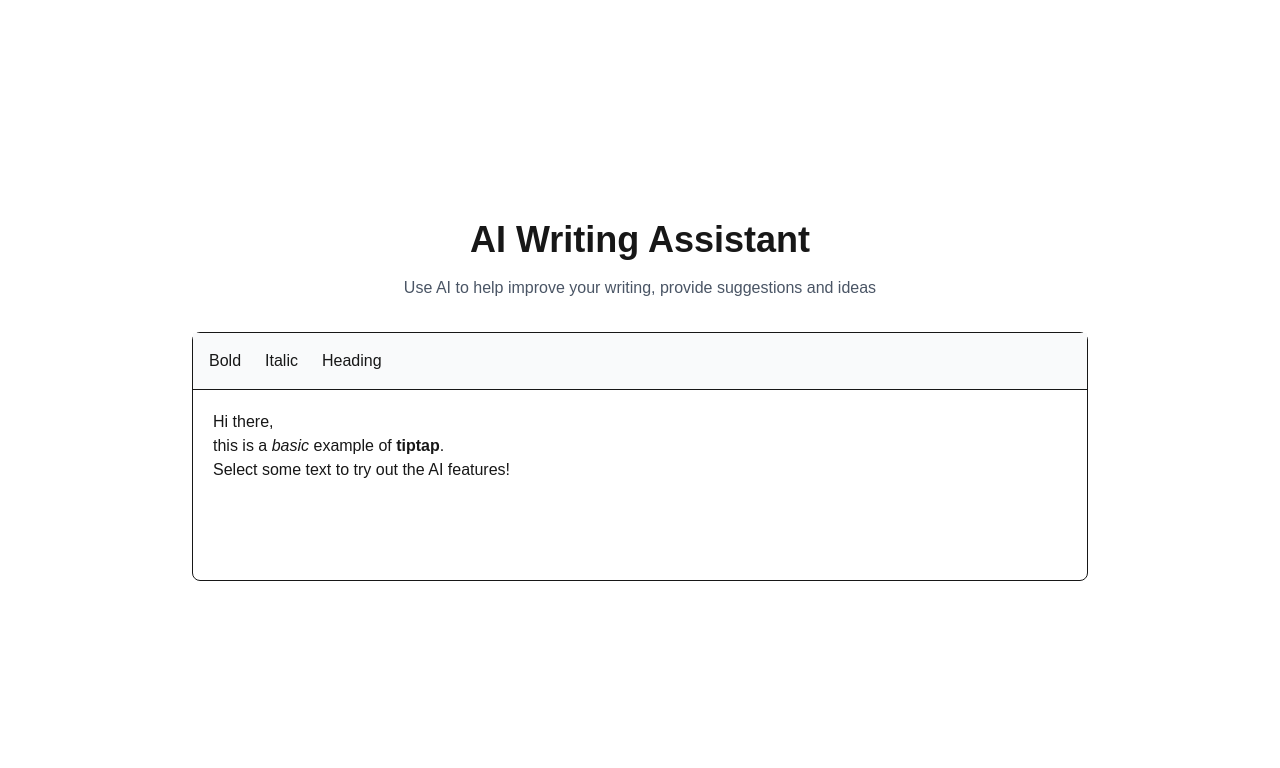
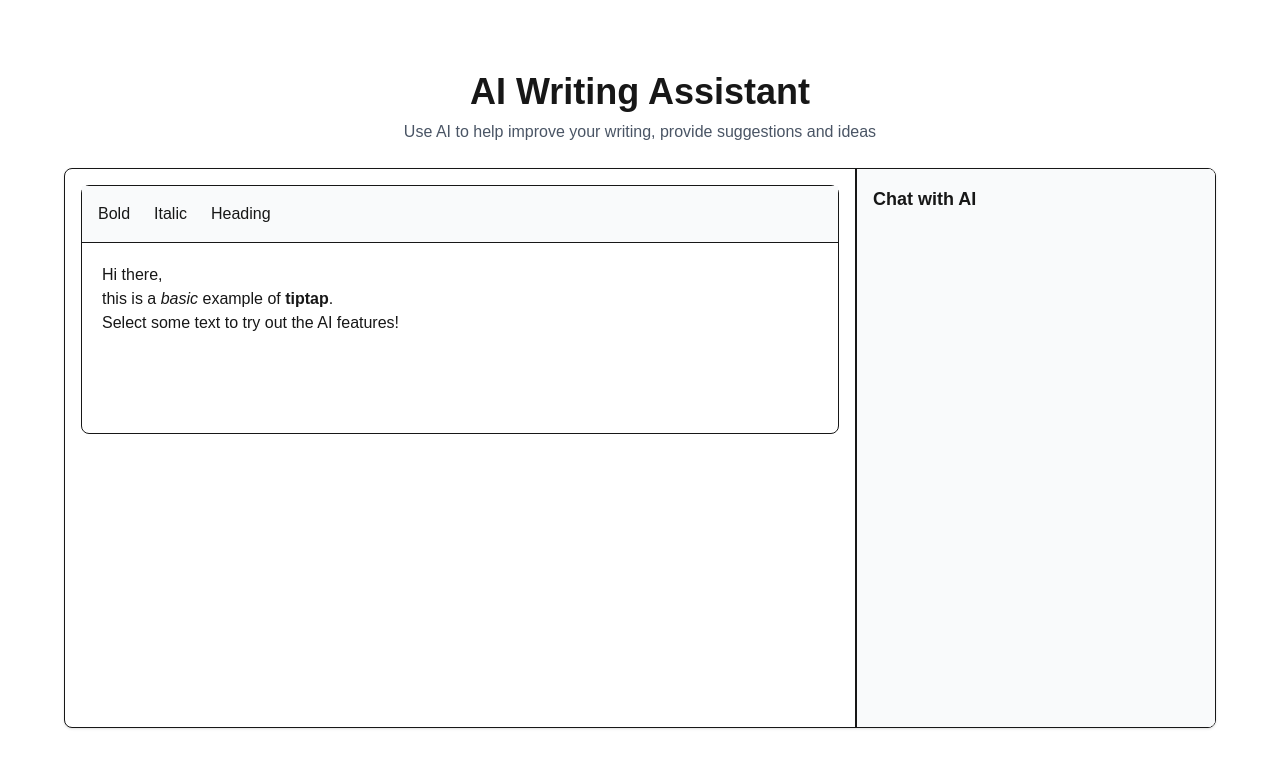
Before and after one commit to yuguang9527/aiedi, a Next.js app: page / in a window 1280 px wide. Shown: the top 768 px of the page. Built offline with nearby package versions, Linux system fonts and the light colour scheme.

Commit message:
feat: add chat panel for user+AI conversation history

```diff
--- a/src/app/page.tsx
+++ b/src/app/page.tsx
@@ -1,18 +1,34 @@
 "use client";
 
+import { useState, useCallback } from "react";
 import Editor from "@/components/Editor";
+import ChatPanel, { ChatMessage } from "@/components/ChatPanel";
 
 export default function Home() {
+  const [messages, setMessages] = useState<ChatMessage[]>([]);
+
+  // Handler to add a new user/AI message to the chat
+  const handleChat = useCallback((userContent: string, aiContent: string) => {
+    setMessages((prev) => [
+      ...prev,
+      { role: "user", content: userContent },
+      { role: "ai", content: aiContent },
+    ]);
+  }, []);
+
   return (
-    <main className="flex min-h-screen flex-col items-center justify-center p-24">
-      <div className="w-full max-w-4xl">
-        <h1 className="text-4xl font-bold text-center mb-4">
-          AI Writing Assistant
-        </h1>
-        <p className="text-gray-600 text-center mb-8">
-          Use AI to help improve your writing, provide suggestions and ideas
-        </p>
-        <Editor />
+    <main className="flex min-h-screen flex-col items-center justify-center p-8">
+      <h1 className="text-4xl font-bold text-center mb-2">AI Writing Assistant</h1>
+      <p className="text-gray-600 text-center mb-6">
+        Use AI to help improve your writing, provide suggestions and ideas
+      </p>
+      <div className="flex w-full max-w-6xl h-[70vh] border rounded-lg overflow-hidden bg-white shadow">
+        <div className="flex-1 p-4">
+          <Editor onChat={handleChat} />
+        </div>
+        <div className="w-[360px] border-l bg-gray-50">
+          <ChatPanel messages={messages} />
+        </div>
       </div>
     </main>
   );
--- /dev/null
+++ b/src/components/ChatPanel.tsx
@@ -0,0 +1,42 @@
+import React, { useEffect, useRef } from 'react';
+
+export interface ChatMessage {
+  role: 'user' | 'ai';
+  content: string;
+}
+
+interface ChatPanelProps {
+  messages: ChatMessage[];
+}
+
+const ChatPanel: React.FC<ChatPanelProps> = ({ messages }) => {
+  const bottomRef = useRef<HTMLDivElement>(null);
+
+  useEffect(() => {
+    bottomRef.current?.scrollIntoView({ behavior: 'smooth' });
+  }, [messages]);
+
+  return (
+    <div className="h-full flex flex-col bg-gray-50 border-l p-4 overflow-y-auto" style={{ minWidth: 340 }}>
+      <h2 className="text-lg font-bold mb-4">Chat with AI</h2>
+      <div className="flex-1 space-y-3">
+        {messages.map((msg, idx) => (
+          <div key={idx} className={msg.role === 'user' ? 'text-right' : 'text-left'}>
+            <div
+              className={`inline-block px-3 py-2 rounded-lg max-w-xs break-words shadow-sm ${
+                msg.role === 'user'
+                  ? 'bg-blue-500 text-white ml-auto'
+                  : 'bg-white text-gray-800 border'
+              }`}
+            >
+              {msg.content}
+            </div>
+          </div>
+        ))}
+        <div ref={bottomRef} />
+      </div>
+    </div>
+  );
+};
+
+export default ChatPanel;
--- a/src/components/Editor.tsx
+++ b/src/components/Editor.tsx
@@ -7,7 +7,11 @@ import { useCallback, useEffect } from 'react'
 
 const SAVE_KEY = 'my-notion-ai-content';
 
-const Editor = () => {
+interface EditorProps {
+  onChat?: (userContent: string, aiContent: string) => void;
+}
+
+const Editor = ({ onChat }: EditorProps) => {
   const editor = useEditor({
     extensions: [
       StarterKit,
@@ -27,7 +31,10 @@ const Editor = () => {
     if (!editor) return;
 
     const { from, to } = editor.state.selection;
-
+    // 记录用户请求
+    if (onChat) {
+      onChat(customPrompt ? customPrompt : action, '...'); // 先显示用户请求，AI回复稍后补全
+    }
     const response = await fetch('/api/ai', {
       method: 'POST',
       headers: { 'Content-Type': 'application/json' },
@@ -44,17 +51,21 @@ const Editor = () => {
     const reader = response.body.getReader();
     const decoder = new TextDecoder();
     let buffer = '';
+    let aiReply = '';
 
     const read = async () => {
       const { done, value } = await reader.read();
       if (done) {
         if (buffer.length > 0) processBuffer();
+        // 记录AI最终回复
+        if (onChat) {
+          onChat && onChat('', aiReply);
+        }
         return;
       }
 
       buffer += decoder.decode(value, { stream: true });
       processBuffer();
-
       await read();
     };
 
@@ -71,6 +82,7 @@ const Editor = () => {
                 const textChunk = JSON.parse(line.substring(2));
                 if (typeof textChunk === 'string') {
                     editor.chain().insertContent(textChunk).run();
+                    aiReply += textChunk;
                 }
             }
         }
@@ -78,7 +90,7 @@ const Editor = () => {
 
     await read();
 
-  }, [editor]);
+  }, [editor, onChat]);
 
   useEffect(() => {
     if (editor) {
```
